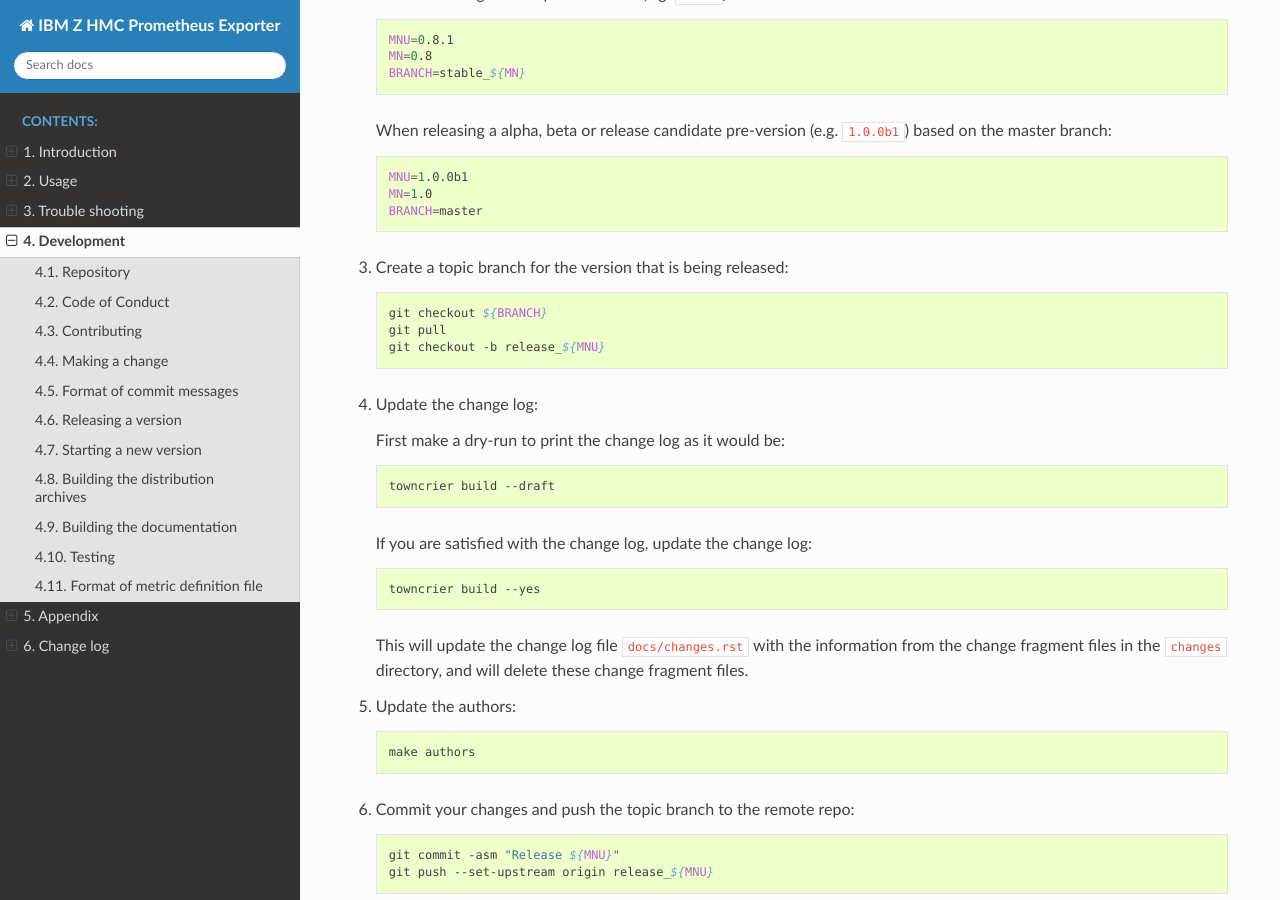
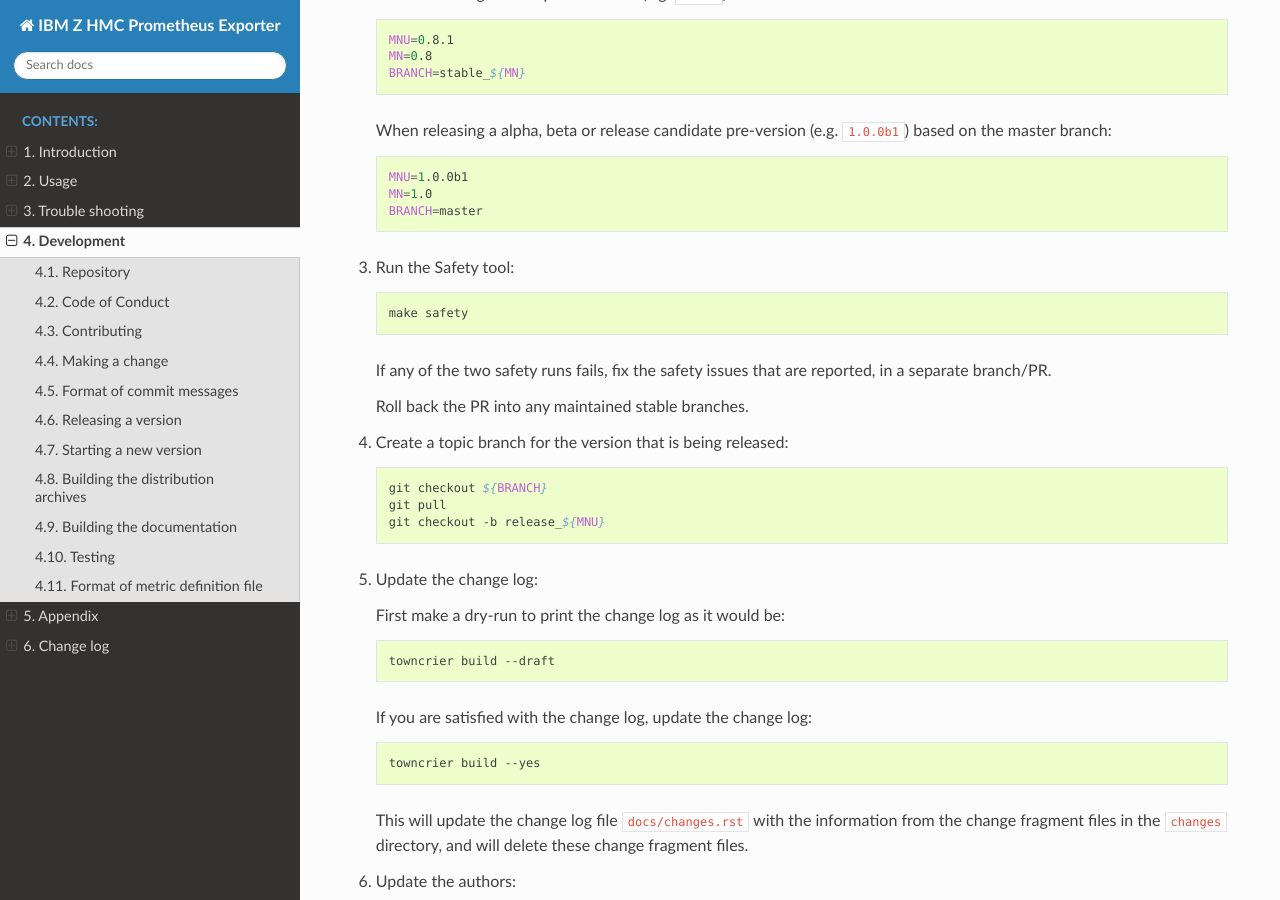
Before and after one commit to zhmcclient/zhmc-prometheus-exporter, a Sphinx documentation site: the page built from docs/development.rst, in a window 1280 px wide and 900 px high, scrolled down 4566 px. Built offline with Sphinx 7.4.7 and the Read the Docs theme 2.0.0, drawn with Linux system fonts in a browser that asks for light colours; the version number could not be read and is left out.

Commit message:
Dev: Relaxed the conditions when safety issues are tolerated
Details:

* Changed the default RUN_TYPE for local make runs to 'local', in order to
  be able to distinguish local make runs from test workflow runs.

* Safety issues in development dependencies are now tolerated in normal and
  scheduled test workflow runs (but not in local make runs and release test
  workflow runs).

* Safety issues in installation dependencies are now tolerated in normal test
  workflow runs (but not in local make runs and scheduled/release test
  workflow runs).

* Added step to run 'make safety' in release instructions, and to fix any
  issues in a separate branch and roll that back into any maintained stable
  branches.

Signed-off-by: Andreas Maier <maiera@de.ibm.com>

```diff
--- /dev/null
+++ b/changes/noissue.1.cleanup.rst
@@ -0,0 +1,5 @@
+Dev: Relaxed the conditions when safety issues are tolerated:
+Issues in development dependencies are now tolerated in normal and scheduled
+test workflow runs (but not in local make runs and release test workflow runs).
+Issues in installation dependencies are now tolerated in normal test workflow
+runs (but not in local make runs and scheduled/release test workflow runs).
--- /dev/null
+++ b/changes/noissue.2.cleanup.rst
@@ -0,0 +1,2 @@
+Dev: Added to the release instructions to roll back fixes for safety issues
+into any maintained stable branches.
--- a/docs/development.rst
+++ b/docs/development.rst
@@ -295,7 +295,18 @@ local clone of the zhmc-prometheus-exporter Git repo.
         MN=1.0
         BRANCH=master
 
-3.  Create a topic branch for the version that is being released:
+3.  Run the Safety tool:
+
+    .. code-block:: sh
+
+        make safety
+
+    If any of the two safety runs fails, fix the safety issues that are reported,
+    in a separate branch/PR.
+
+    Roll back the PR into any maintained stable branches.
+
+4.  Create a topic branch for the version that is being released:
 
     .. code-block:: sh
 
```
Also changed, not shown: other parts of docs/development.rst (+8 -8 lines), 1 other file.
